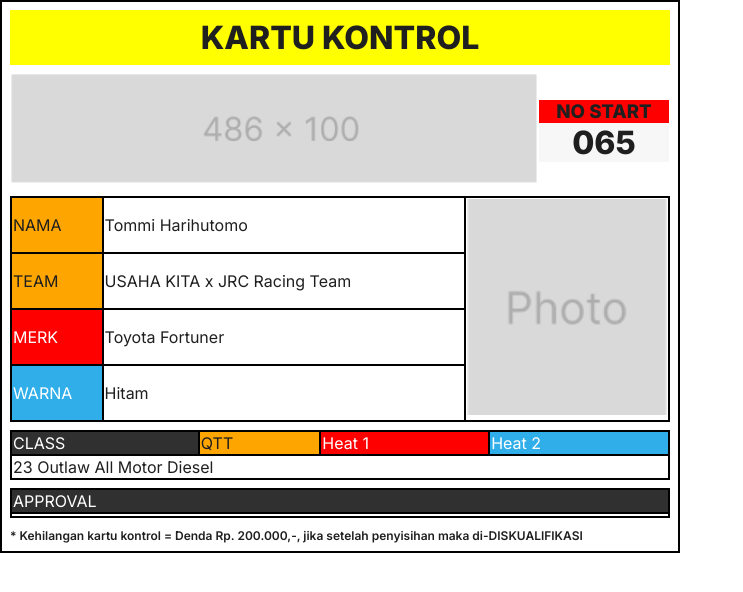
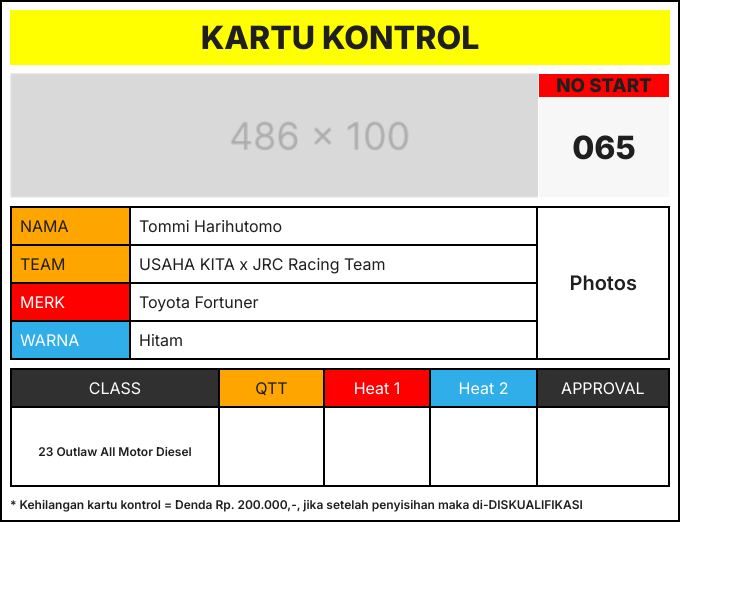
Before and after one commit to aguungprasetyo/Template-Print-A4-Event-Toko-Racing, a plain HTML site: page index-4.html in a window 1280 px wide. Shown: the whole page, without its empty margins (0-743 px from the left). Drawn offline with Linux system fonts and the light colour scheme.

Commit message:
Coba table-cell-v4

```diff
--- a/index-4.html
+++ b/index-4.html
@@ -19,6 +19,11 @@
 
         body {
             width: 660px;
+        }
+
+        td {
+            vertical-align: middle;
+            text-align: left;
         }
 
         h1 {
@@ -101,6 +106,8 @@
 
         .bg-soft-white {
             background-color: #f7f7f7;
+            height: 89px;
+            align-content: center;
         }
 
         .white {
@@ -118,12 +125,13 @@
 
         <table class="table mb-8">
             <tr>
-                <td style="width: 80%;"><img src="./Hero.png" alt="Hero Image"></td>
+                <td style="width: 80%; background-image: url(./Hero.png); background-size: cover;">
+                </td>
                 <td style="width: 20%;">
                     <div class="bg-red">
                         <h3>NO START</h3>
                     </div>
-                    <div class="bg-soft-white">
+                    <div class="bg-soft-white" style="height: 100px;">
                         <h1>065</h1>
                     </div>
                 </td>
@@ -133,44 +141,39 @@
         <!-- Border applied to this table -->
         <table class="table mb-8 bordered-table">
             <tr>
-                <td class="bg-orange">NAMA</td>
-                <td>Tommi Harihutomo</td>
-                <td rowspan="4"><img src="./Photo.png" alt="Photo"></td>
+                <td class="bg-orange" style="padding: 8px;">NAMA</td>
+                <td style="padding: 8px;">Tommi Harihutomo</td>
+                <td rowspan="4" style="width: 20%; text-align: center;"><p>Photos</p></td>
             </tr>
             <tr>
-                <td class="bg-orange">TEAM</td>
-                <td>USAHA KITA x JRC Racing Team</td>
+                <td class="bg-orange" style="padding: 8px;">TEAM</td>
+                <td style="padding: 8px;">USAHA KITA x JRC Racing Team</td>
             </tr>
             <tr>
-                <td class="bg-red white">MERK</td>
-                <td>Toyota Fortuner</td>
+                <td class="bg-red white" style="padding: 8px;">MERK</td>
+                <td style="padding: 8px;">Toyota Fortuner</td>
             </tr>
             <tr>
-                <td class="bg-blue white">WARNA</td>
-                <td>Hitam</td>
+                <td class="bg-blue white" style="padding: 8px;">WARNA</td>
+                <td style="padding: 8px;">Hitam</td>
             </tr>
         </table>
 
         <!-- Border applied to this table -->
             <table class="table mb-8 bordered-table">
                 <tr>
-                <td class="bg-gray">CLASS</td>
-                <td class="bg-orange">QTT</td>
-                <td class="bg-red white">Heat 1</td>
-                <td class="bg-blue white">Heat 2</td>
+                    <td  class="bg-gray" style="width: 350px; text-align: center; padding: 8px;">CLASS</td>
+                    <td class="bg-orange" style="width: 150px; text-align: center; padding: 8px;">QTT</td>
+                    <td class="bg-red white" style="width: 150px; text-align: center; padding: 8px;">Heat 1</td>
+                    <td class="bg-blue white" style="width: 150px; text-align: center; padding: 8px;">Heat 2</td>
+                    <td  class="bg-gray" style="width: 150px; text-align: center; padding: 8px;">APPROVAL</td>
                 </tr>
                 <tr>
-                <td colspan="4">23 Outlaw All Motor Diesel</td>
-            </tr>
-        </table>
-
-        <!-- Border applied to this table -->
-        <table class="table bordered-table">
-            <tr>
-                <td class="bg-gray">APPROVAL</td>
-            </tr>
-            <tr>
-                <td></td>
+                    <td style="height: 75px; text-align: center;"><p class="sub-text">23 Outlaw All Motor Diesel</p></td>
+                    <td> </td>
+                    <td> </td>
+                    <td> </td>
+                    <td> </td>
                 </tr>
             </table>
 
```
Lines whose indentation alone changed are shown as unchanged.
